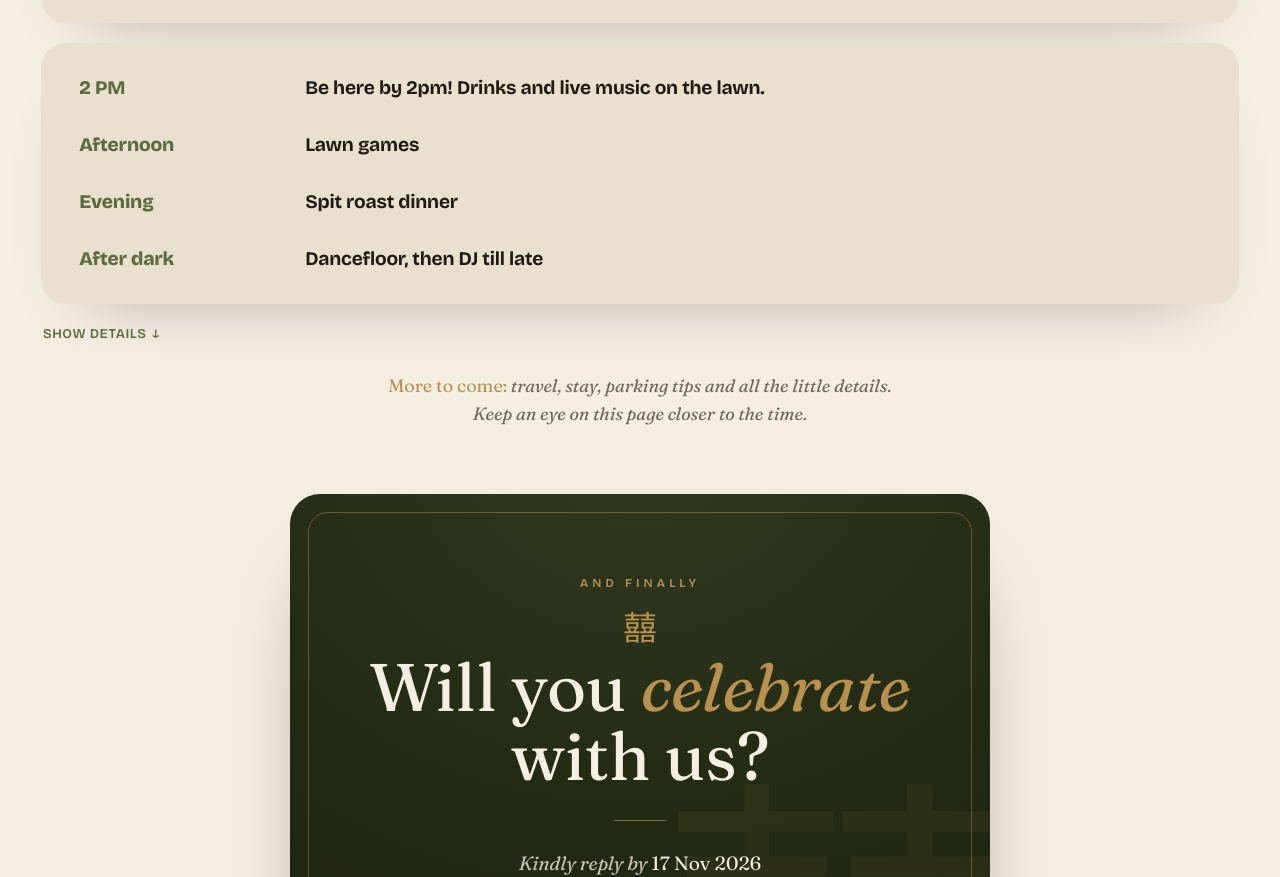
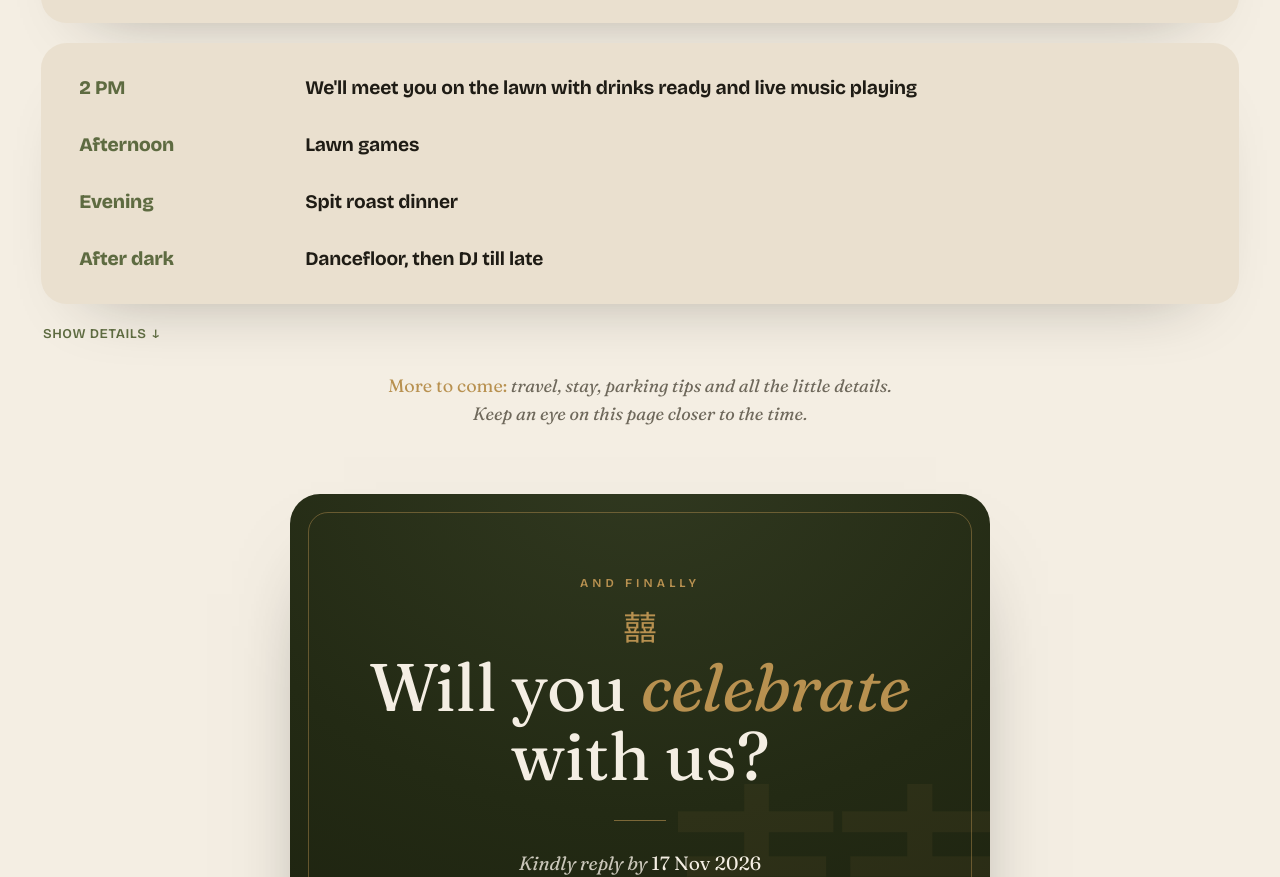
Before and after one commit to charlotte201909/wedding_invite, a plain HTML site: page index.html in a window 1280 px wide. Shown: the part 1820-2697 px from the top of the page. Drawn offline with nearby package versions, Linux system fonts and the light colour scheme; no server answers.

Commit message:
The Day: reword 2pm headline
Co-Authored-By: Claude Opus 4.8 (1M context) <noreply@anthropic.com>

```diff
--- a/index.html
+++ b/index.html
@@ -607,7 +607,7 @@ body::after{
     <li class="tl sr">
       <span class="tl-time">2 PM</span>
       <div class="tl-body">
-        <h4>Be here by 2pm! Drinks and live music on the lawn.</h4>
+        <h4>We'll meet you on the lawn with drinks ready and live music playing</h4>
       </div>
     </li>
     <li class="tl sr s2">
```
